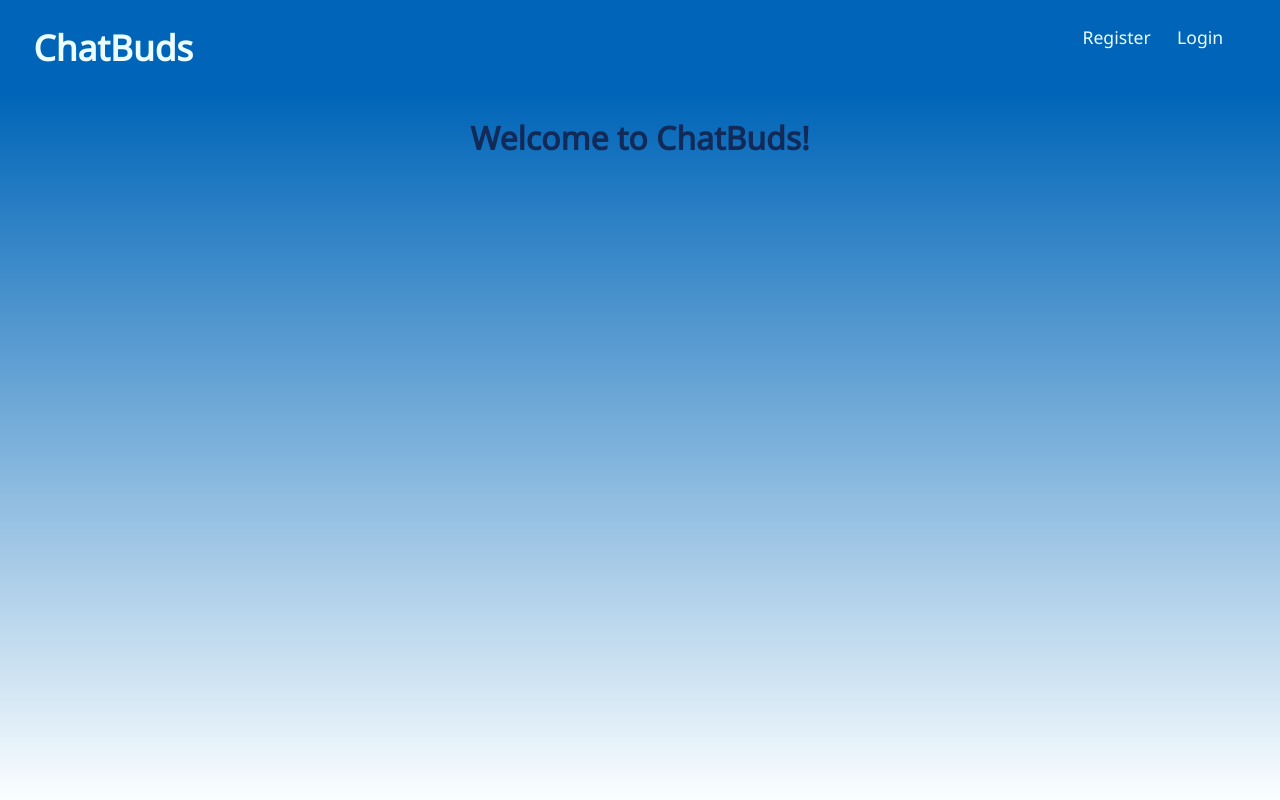
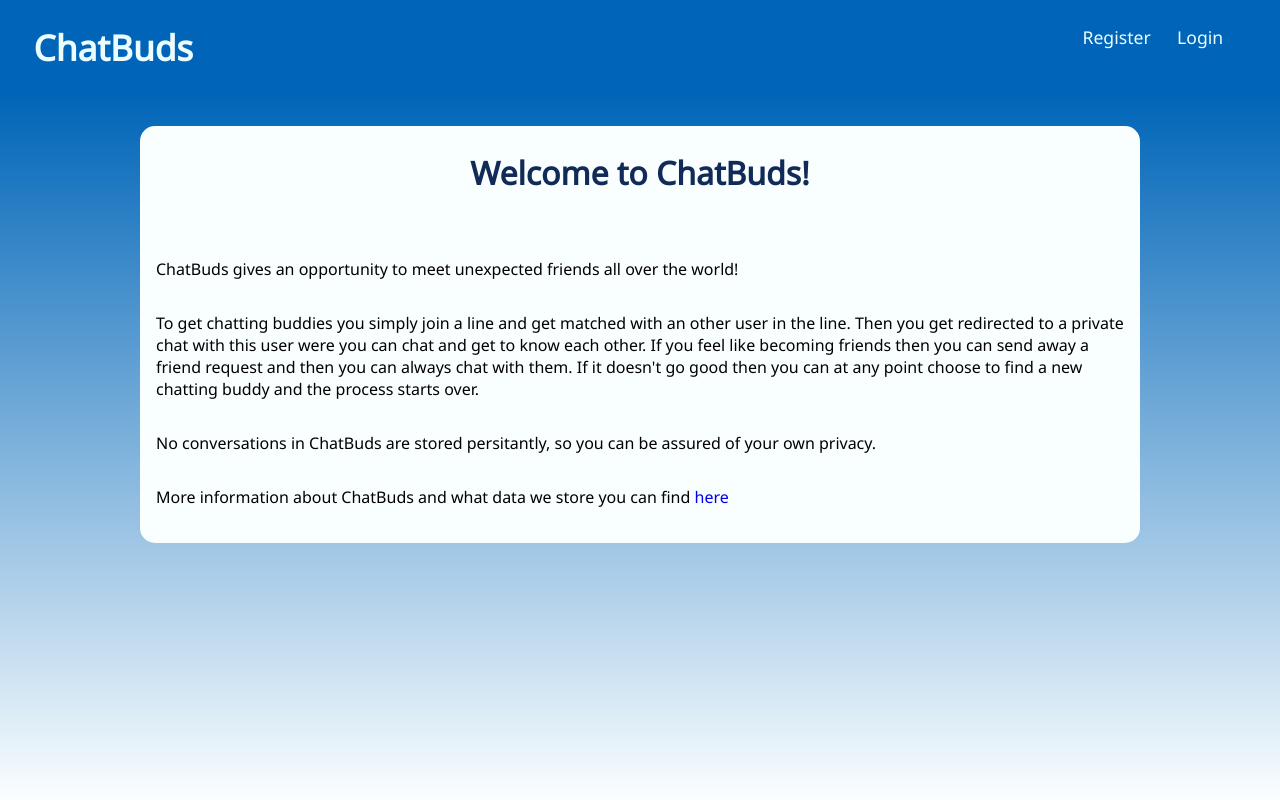
Before and after one commit to irosvall/chatbuds-client, an Angular app: page /welcome in a window 1280 px wide. Shown: the top 800 px of the page. Built offline with nearby package versions, Linux system fonts and the light colour scheme; no server answers.

Commit message:
Add content to welcome page

```diff
--- a/src/app/components/welcome/welcome.component.css
+++ b/src/app/components/welcome/welcome.component.css
@@ -0,0 +1,15 @@
+#welcome-container {
+  max-width: 1000px;
+  background-color: #f9feff;
+  padding: 0.2em 1em;
+  border-radius: 15px;
+  margin-top: 2em;
+}
+
+h1 {
+  margin-bottom: 2em;
+}
+
+p {
+  margin: 2em 0;
+}
--- a/src/app/components/welcome/welcome.component.html
+++ b/src/app/components/welcome/welcome.component.html
@@ -1 +1,21 @@
-<h1 class="center-text">Welcome to {{ title }}!</h1>
+<div id="welcome-container" class="center">
+  <h1 class="center-text">Welcome to ChatBuds!</h1>
+
+  <p>ChatBuds gives an opportunity to meet unexpected friends all over the world!</p>
+
+  <p>
+    To get chatting buddies you simply join a line and get matched with an other user in the line.
+    Then you get redirected to a private chat with this user were you can chat and get to know each other.
+    If you feel like becoming friends then you can send away a friend request and then you can always chat with them.
+    If it doesn't go good then you can at any point choose to find a new chatting buddy and the process starts over.
+  </p>
+
+  <p>
+    No conversations in ChatBuds are stored persitantly, so you can be assured of your own privacy.
+  </p>
+
+  <p>
+    More information about ChatBuds and what data we store you can find
+    <a [routerLink]="['/information']">here</a>
+  </p>
+</div>
--- a/src/app/components/welcome/welcome.component.ts
+++ b/src/app/components/welcome/welcome.component.ts
@@ -6,7 +6,6 @@ import { Component } from '@angular/core';
   styleUrls: ['./welcome.component.css']
 })
 export class WelcomeComponent {
-  title = 'ChatBuds';
 
   constructor() { }
 }
```
